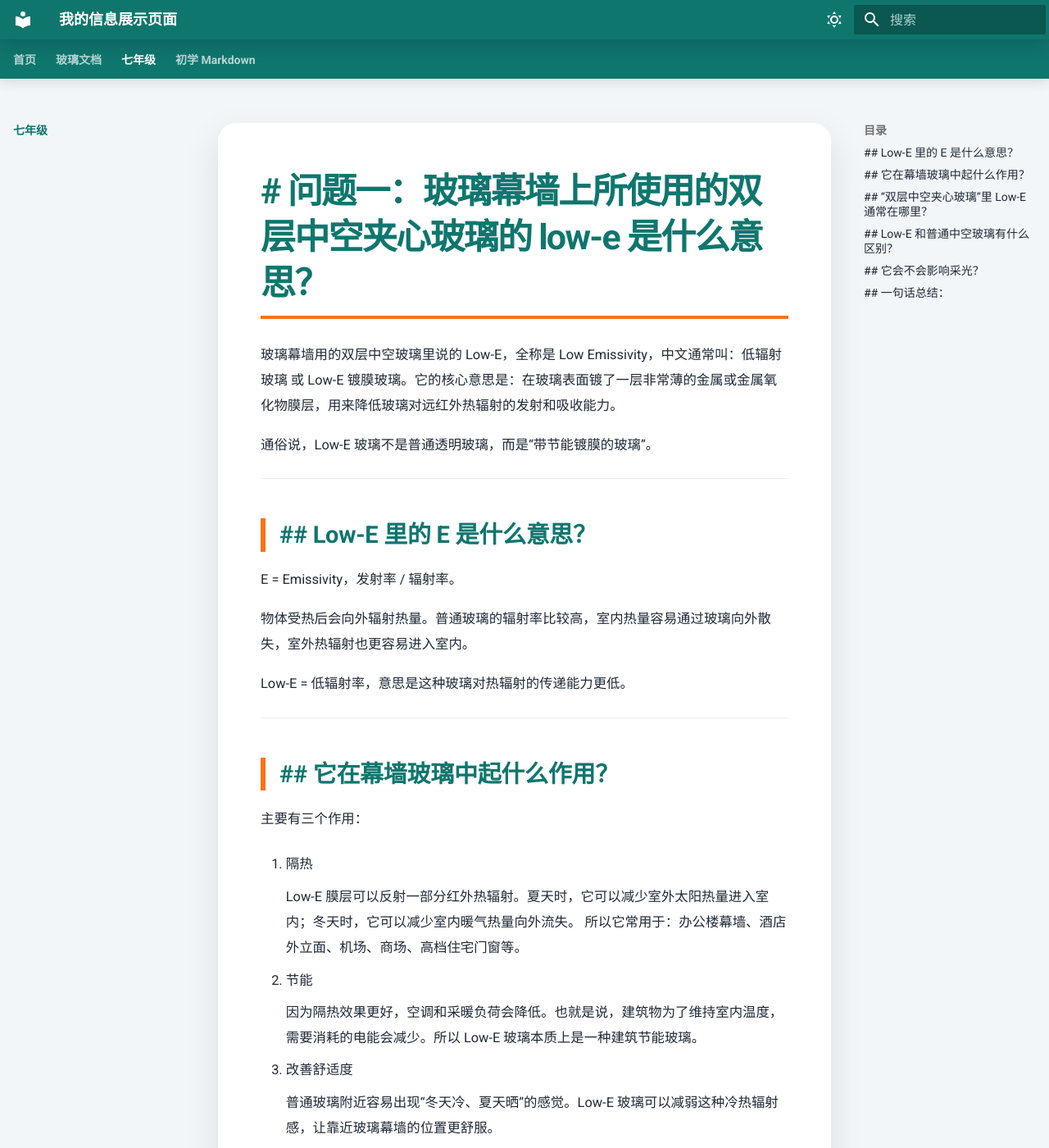
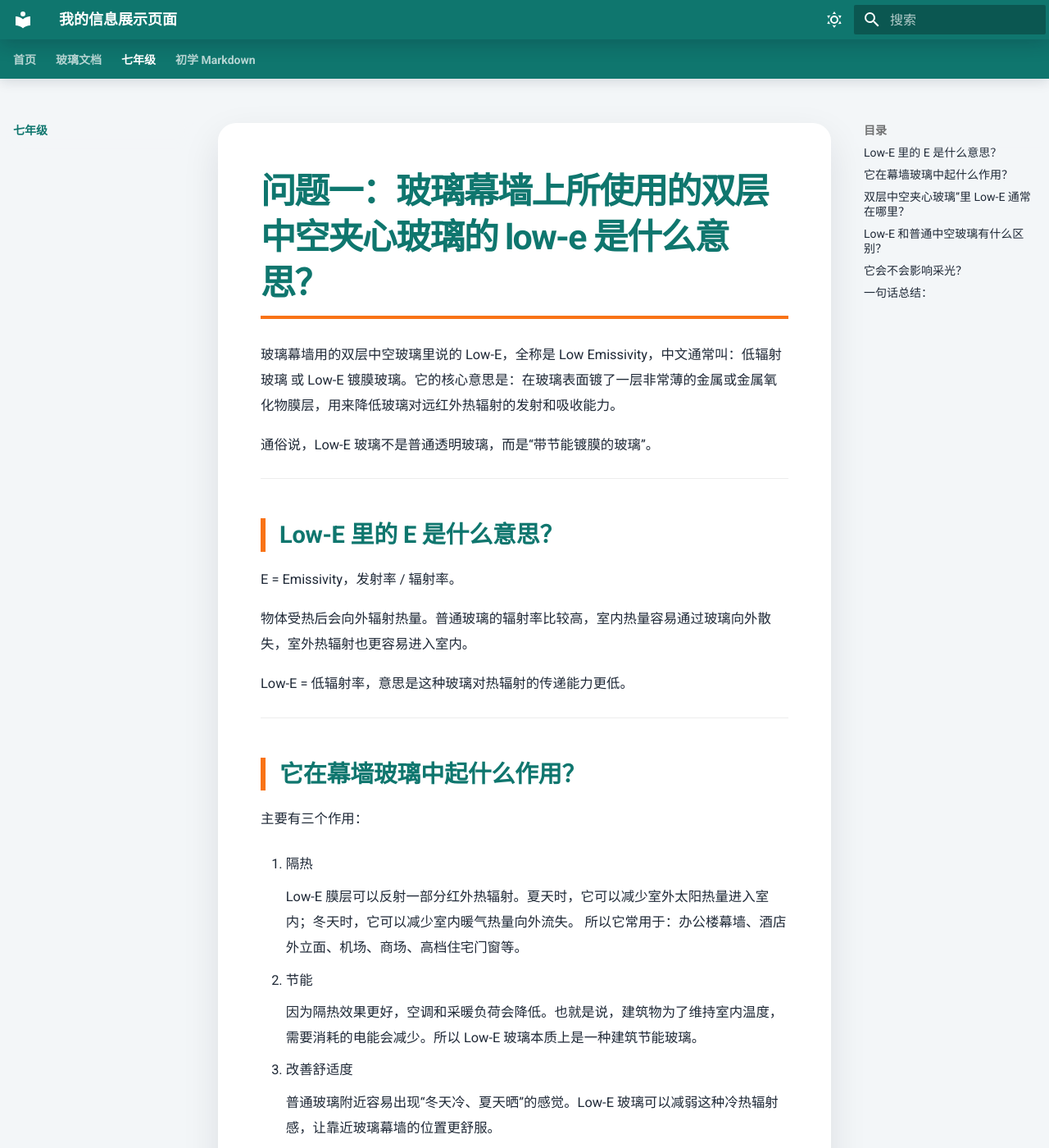
Before and after one commit to Jialong-FSM/pages, an MkDocs documentation site: the page built from docs/七年级.md, in a window 1280 px wide and 1400 px high. Shown: the whole window at 82% size. Built offline with MkDocs 1.6.1 and Material for MkDocs 9.7.7, drawn with Linux system fonts in a browser that asks for light colours; some of the changed text lies outside the part shown.

Commit message:
modify the format

```diff
--- a/docs/七年级.md
+++ b/docs/七年级.md
@@ -1,4 +1,4 @@
-# # 问题一：玻璃幕墙上所使用的双层中空夹心玻璃的 low-e 是什么意思？
+# 问题一：玻璃幕墙上所使用的双层中空夹心玻璃的 low-e 是什么意思？
 
 玻璃幕墙用的双层中空玻璃里说的 Low-E，全称是 Low Emissivity，中文通常叫：低辐射玻璃 或 Low-E 镀膜玻璃。它的核心意思是：在玻璃表面镀了一层非常薄的金属或金属氧化物膜层，用来降低玻璃对远红外热辐射的发射和吸收能力。
 
@@ -6,7 +6,7 @@
 
 ******
 
-## ## Low-E 里的 E 是什么意思？
+## Low-E 里的 E 是什么意思？
 
 E = Emissivity，发射率 / 辐射率。
 
@@ -16,7 +16,7 @@ Low-E = 低辐射率，意思是这种玻璃对热辐射的传递能力更低。
 
 ******
 
-## ## 它在幕墙玻璃中起什么作用？
+## 它在幕墙玻璃中起什么作用？
 
 主要有三个作用：
 
@@ -33,7 +33,7 @@ Low-E = 低辐射率，意思是这种玻璃对热辐射的传递能力更低。
 	普通玻璃附近容易出现“冬天冷、夏天晒”的感觉。Low-E 玻璃可以减弱这种冷热辐射感，让靠近玻璃幕墙的位置更舒服。
 
 ******
-## ## “双层中空夹心玻璃”里 Low-E 通常在哪里？
+## 双层中空夹心玻璃”里 Low-E 通常在哪里？
 
 幕墙中常见结构大致是：外片玻璃 + 中空层 + 内片玻璃
 
@@ -52,7 +52,7 @@ Low-E 膜层一般镀在某一片玻璃朝向中空层的一面，不是直接
 
 ******
 
-## ## Low-E 和普通中空玻璃有什么区别？
+## Low-E 和普通中空玻璃有什么区别？
 
 普通中空玻璃主要靠中间空气层隔热、隔音。
 Low-E 中空玻璃则是在普通中空玻璃基础上又增加了镀膜层，所以节能性能更好。
@@ -67,7 +67,7 @@ Low-E 中空玻璃则是在普通中空玻璃基础上又增加了镀膜层，
 
 ******
 
-## ## 它会不会影响采光？
+## 它会不会影响采光？
 
 会有一定影响，但不一定明显。
 
@@ -79,13 +79,13 @@ Low-E 玻璃可以做到比较高的可见光透过率，同时降低红外热
 
 ******
 
-## ## 一句话总结：
+## 一句话总结：
 
 Low-E 就是“低辐射镀膜玻璃”，在双层中空幕墙玻璃中主要用于隔热、保温、节能，让建筑空调和采暖能耗更低。
 
 <div style="page-break-after: always;"></div>
 
-# # 问题二：low e 玻璃一定会有一点颜色吗，可以做成是纯透明的吗？
+# 问题二：low e 玻璃一定会有一点颜色吗，可以做成是纯透明的吗？
 
 Low-E 玻璃通常会有一点颜色或反射感，但不一定明显；可以做得非常接近“纯透明”，但严格意义上很难做到和普通白玻一模一样。
 
@@ -103,7 +103,7 @@ Low-E 玻璃通常会有一点颜色或反射感，但不一定明显；可以
 
 ***
 
-## ## 能不能做成“纯透明”？
+## 能不能做成“纯透明”？
 
 要看你说的“纯透明”是哪种标准。
 
@@ -117,7 +117,7 @@ Low-E 玻璃通常会有一点颜色或反射感，但不一定明显；可以
 
 ***
 
-## ## 如果你想要幕墙看起来尽量透明，应该怎么选？
+## 如果你想要幕墙看起来尽量透明，应该怎么选？
 
 优先考虑这几类：
 
@@ -135,7 +135,7 @@ Low-E 玻璃通常会有一点颜色或反射感，但不一定明显；可以
 
 ***
 
-## ## 需要注意一个此消彼长的现实问题：
+## 需要注意一个此消彼长的现实问题：
 
 越追求“纯透明、高透光”，通常遮阳隔热能力可能会有所下降。
 
@@ -144,6 +144,6 @@ Low-E 玻璃通常会有一点颜色或反射感，但不一定明显；可以
 
 ***
 
-## ## 一句话概括：
+## 一句话概括：
 
 Low-E 可以做得很接近透明，但只要有镀膜，就很难做到完全像普通无膜玻璃一样“绝对纯透明、无色、无反射”。
```
